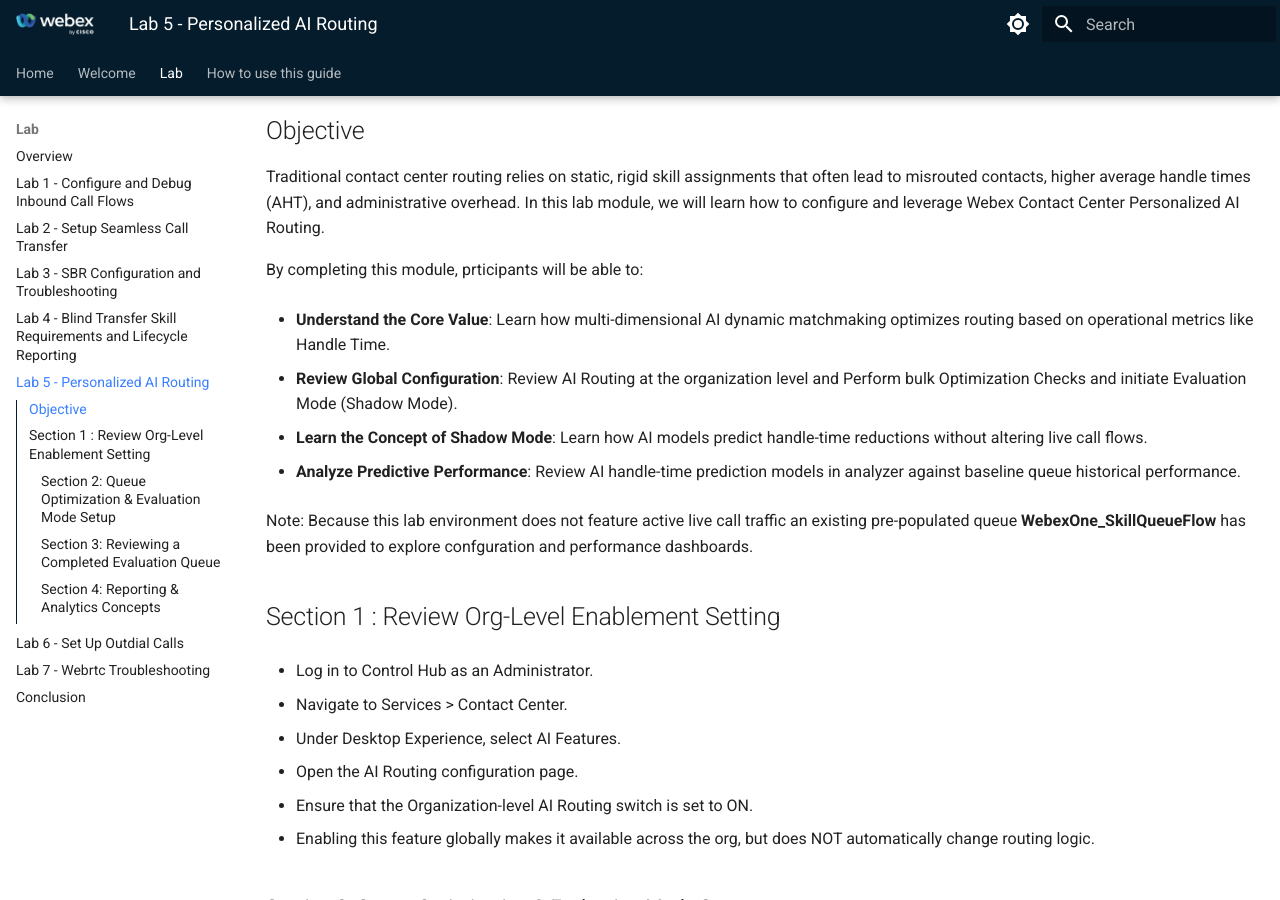
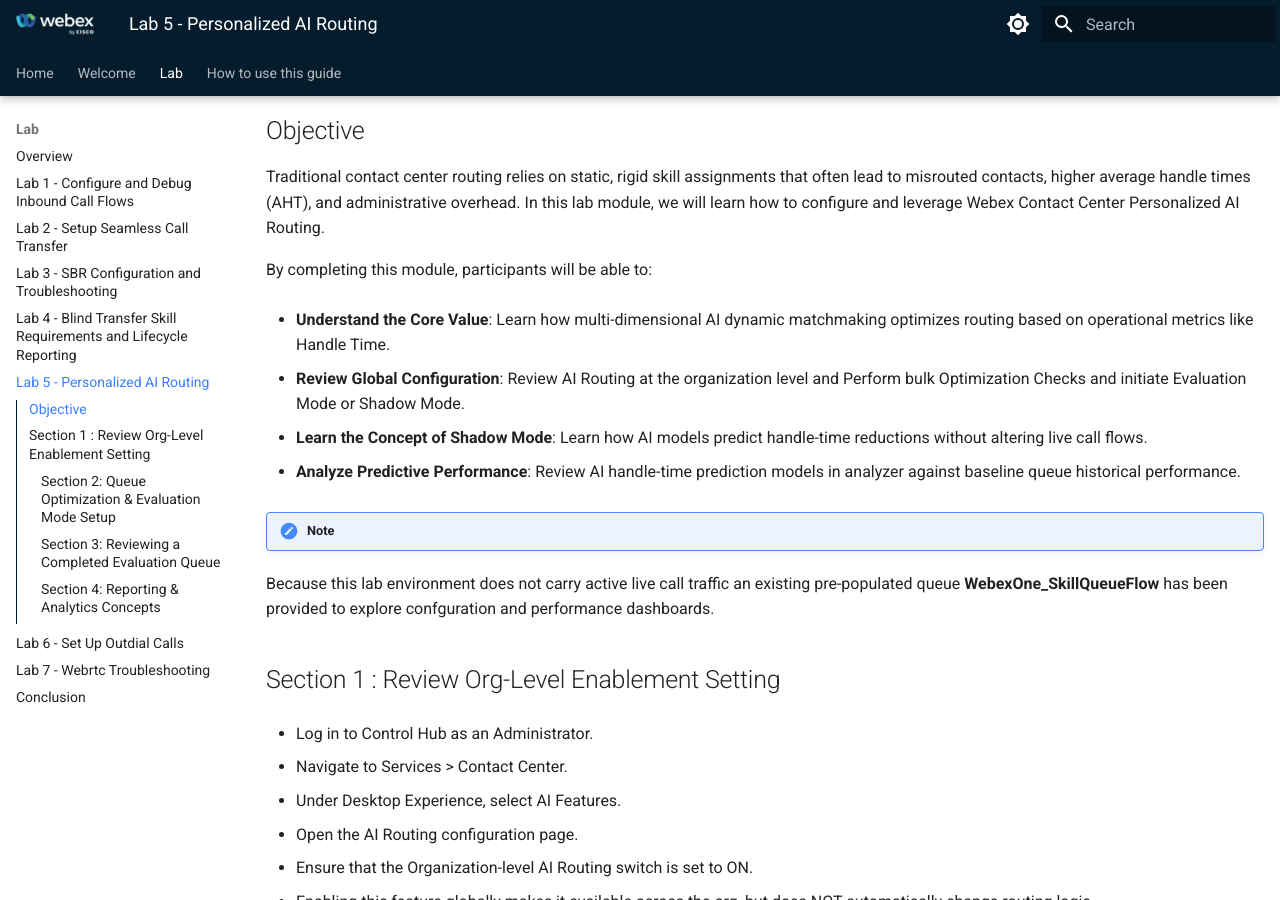
Before and after one commit to WebexCC-SA/LAB-21177, an MkDocs documentation site: the page built from docs/Excercise5.md, in a window 1280 px wide and 900 px high, scrolled down 374 px. Built offline with MkDocs 1.6.1 and Material for MkDocs 9.7.7, drawn with Linux system fonts in a browser that asks for light colours.

Commit message:
Update Excercise5.md

```diff
--- a/docs/Excercise5.md
+++ b/docs/Excercise5.md
@@ -12,17 +12,18 @@
 
 Traditional contact center routing relies on static, rigid skill assignments that often lead to misrouted contacts, higher average handle times (AHT), and administrative overhead. In this lab module, we will learn how to configure and leverage Webex Contact Center Personalized AI Routing.
 
-By completing this module, prticipants will be able to:
+By completing this module, participants will be able to:
 
 - **Understand the Core Value**: Learn how multi-dimensional AI dynamic matchmaking optimizes routing based on operational metrics like Handle Time.
 
-- **Review Global Configuration**: Review AI Routing at the organization level and Perform bulk Optimization Checks and initiate Evaluation Mode (Shadow Mode).
+- **Review Global Configuration**: Review AI Routing at the organization level and Perform bulk Optimization Checks and initiate Evaluation Mode or Shadow Mode.
 
 - **Learn the Concept of Shadow Mode**: Learn how AI models predict handle-time reductions without altering live call flows.
 
 - **Analyze Predictive Performance**: Review AI handle-time prediction models in analyzer against baseline queue historical performance.
 
-Note: Because this lab environment does not feature active live call traffic an existing pre-populated queue **WebexOne_SkillQueueFlow** has been provided to explore confguration and performance dashboards.
+!!! Note
+Because this lab environment does not carry active live call traffic an existing pre-populated queue **WebexOne_SkillQueueFlow** has been provided to explore confguration and performance dashboards.
 
 ## Section 1 : Review Org-Level Enablement Setting
 
```
